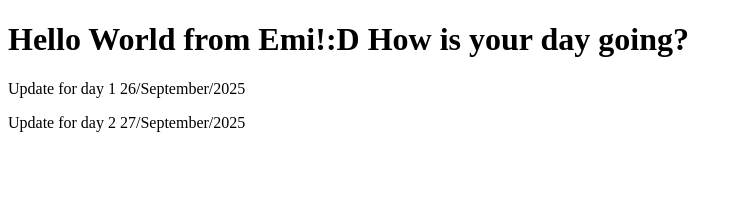
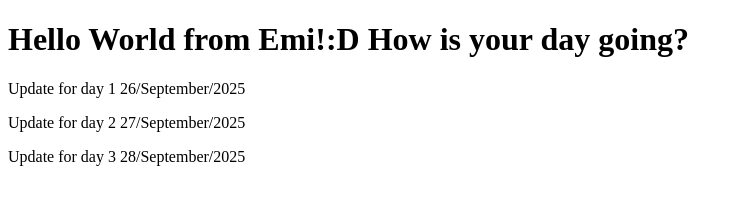
Before and after one commit to emitutu/emitutu.github.io, a plain HTML site: page index.html in a window 1280 px wide. Shown: the whole page, without its empty margins (0-742 px from the left). Drawn offline with Linux system fonts and the light colour scheme.

Commit message:
Daily update for 2025.09.28

```diff
--- a/index.html
+++ b/index.html
@@ -5,3 +5,4 @@
 </html>
 <p>Update for day 1 26/September/2025</p>
 <p>Update for day 2 27/September/2025</p>
+<p>Update for day 3 28/September/2025 </p>
```
